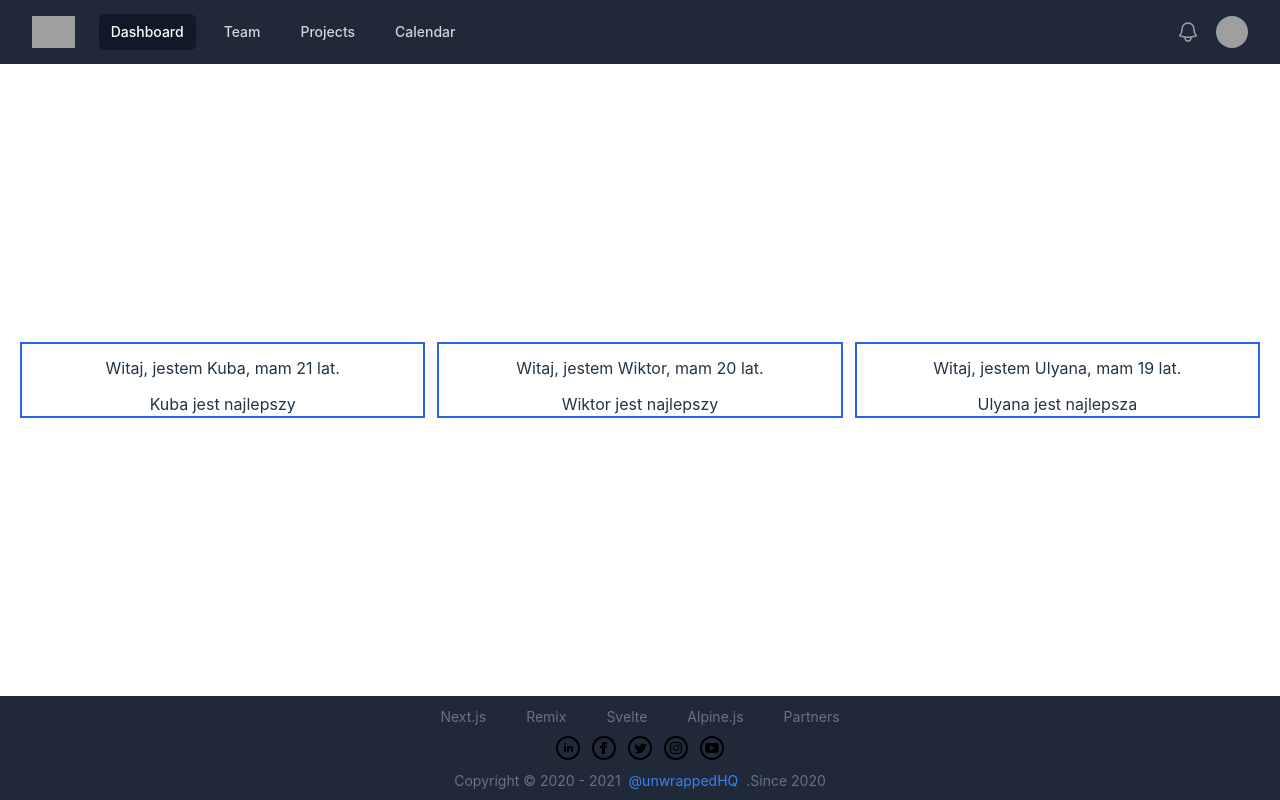
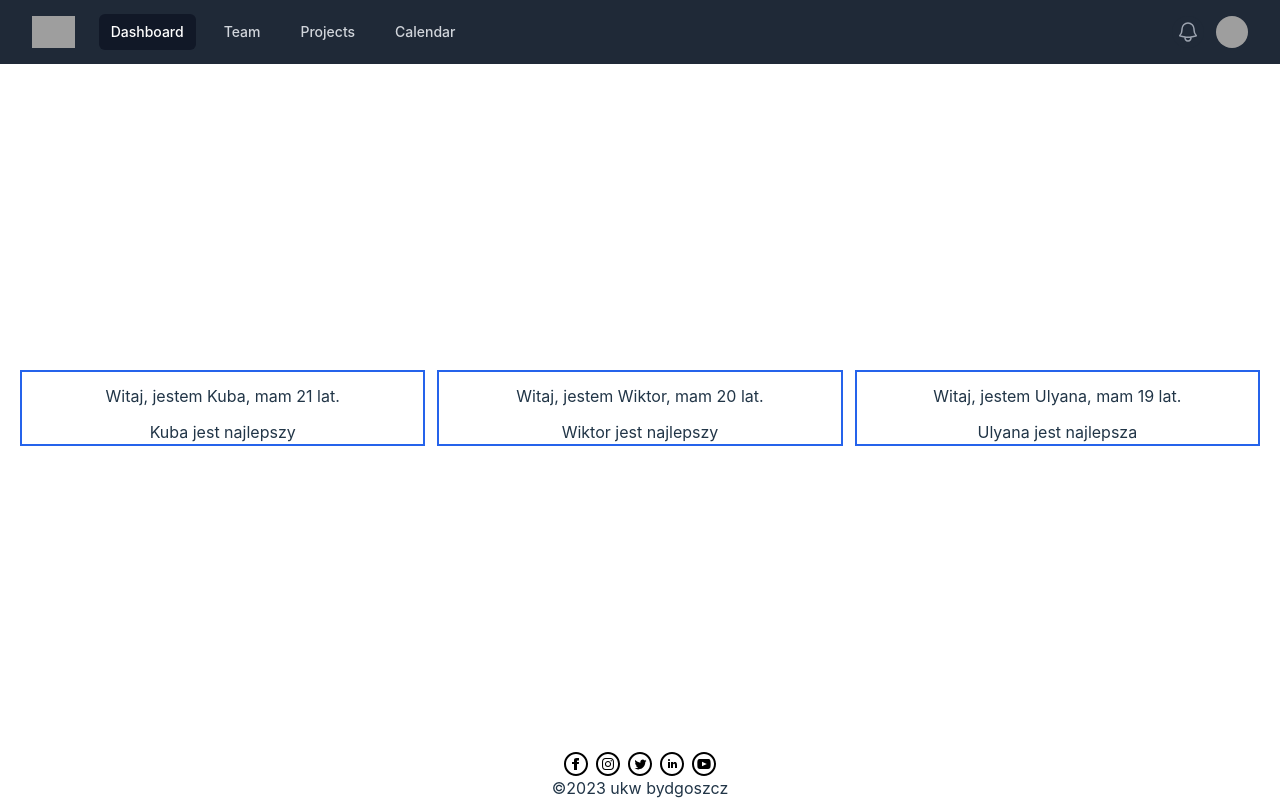
Before and after one commit to WukerDev/React-UniversityPageTest, a React (Vite) app in the folder Astral/: page / in a window 1280 px wide. Built offline with nearby package versions, Linux system fonts and the light colour scheme; grey boxes are pictures that could not be loaded.

Commit message:
Footer Rework Start

```diff
--- a/Astral/src/Components/Footer.tsx
+++ b/Astral/src/Components/Footer.tsx
@@ -3,85 +3,19 @@ import facebooklogo from '../assets/ukw/iconmonstr-facebook-5.svg'
 import instagramlogo from  '../assets/ukw/iconmonstr-instagram-15.svg'
 import youtubelogo from  '../assets/ukw/iconmonstr-youtube-10.svg'
 import twitterlogo from  '../assets/ukw/iconmonstr-twitter-5.svg'
+import '../Components/Footer.scss'
 
 export default function Test2() {
     return (
-<footer className="bg-gray-800">
-  <div className="px-2 py-2 mx-auto overflow-hidden max-w-7xl sm:px-6 lg:px-8">
-    <nav className="flex flex-wrap justify-center -mx-5 -my-2" aria-label="Footer">
-      <div className="px-5 py-2">
-        <a href="#" className="text-sm text-gray-500 hover:text-blue-600">
-          Next.js
-        </a>
-      </div>
-
-      <div className="px-5 py-2">
-        <a href="#" className="text-sm text-gray-500 hover:text-blue-600">
-          Remix
-        </a>
-      </div>
-
-      <div className="px-5 py-2">
-        <a href="#" className="text-sm text-gray-500 hover:text-blue-600">
-          Svelte
-        </a>
-      </div>
-
-      <div className="px-5 py-2">
-        <a href="#" className="text-sm text-gray-500 hover:text-blue-600">
-          Alpine.js
-        </a>
-      </div>
-      <div className="px-5 py-2">
-        <a href="#" className="text-sm text-gray-500 hover:text-blue-600">
-          Partners
-        </a>
-      </div>
-    </nav>
-    <div className="flex justify-center mt-2 space-x-6">
-      <span className="inline-flex justify-center w-full gap-3 m-auto md:justify-start md:w-auto">
-        <a className="w-6 h-6 transition fill-black hover:text-blue-500" href="https://pl.linkedin.com/edu/uniwersytet-kazimierza-wielkiego-22657">
-          <span className="sr-only">
-            Linkedin
-          </span>
-         <img src={linkedinlogo}/>
-        </a>
-        <a className="w-6 h-6 transition fill-black hover:text-blue-500" href="https://www.facebook.com/ukwbydgoszcz">
-          <span className="sr-only">
-            Facebook
-          </span>
-          <img src={facebooklogo}/>
-        </a>
-        <a className="w-6 h-6 transition fill-black hover:text-blue-500" href="https://twitter.com/UKWBydgoszcz">
-          <span className="sr-only">
-            Twitter
-          </span>
-          <img src={twitterlogo}/>
-        </a>
-        <a className="w-6 h-6 transition fill-black hover:text-blue-500" href="https://www.instagram.com/ukwbydgoszcz/">
-          <span className="sr-only">
-            Instagram
-          </span>
-          <img src={instagramlogo}/>
-        </a>
-        <a className="w-6 h-6 transition fill-black hover:text-blue-500" href="http://www.youtube.com/ukwbydgoszcz">
-          <span className="sr-only">
-            Youtube
-          </span>
-          <img src={youtubelogo}/>
-        </a>
-      </span>
-    </div>
-    <p className="mt-2 text-center">
-      <span className="mx-auto mt-2 text-sm text-gray-500">
-        Copyright © 2020 - 2021
-        <a href="https://unwrapped.design" className="mx-2 text-blue-500 hover:text-gray-500" rel="noopener noreferrer">
-          @unwrappedHQ
-        </a>
-        .Since 2020
-      </span>
-    </p>
-  </div>
+<footer className="bg-tramsparent">
+<div className="flex gap-2 align-middle justify-center " >
+    <a href="https://www.facebook.com/ukwbydgoszcz" target="_blank" className=""><img src={facebooklogo} className="" /></a>
+    <a href="https://www.instagram.com/ukwbydgoszcz" target="_blank"><img src={instagramlogo} className=""/></a>
+    <a href="https://twitter.com/UKWBydgoszcz" target="_blank" ><img src={twitterlogo} className=""/></a>
+    <a href="https://www.linkedin.com/school/uniwersytet-kazimierza-wielkiego/?originalSubdomain=pl" target="_blank"><img src={linkedinlogo} className=""/></a>
+    <a href="https://www.youtube.com/ukwbydgoszcz" target="_blank"><img src={youtubelogo} className=""/></a>
+</div>
+<a className="">©2023 ukw bydgoszcz</a>
 </footer>
     )
 }
--- /dev/null
+++ b/Astral/src/Components/footer.scss
@@ -0,0 +1,5 @@
+.foot_color{
+    svg{
+      filter: invert(0%) sepia(2%) saturate(13%) hue-rotate(69deg) brightness(99%) contrast(100%);
+    }
+  }
```
